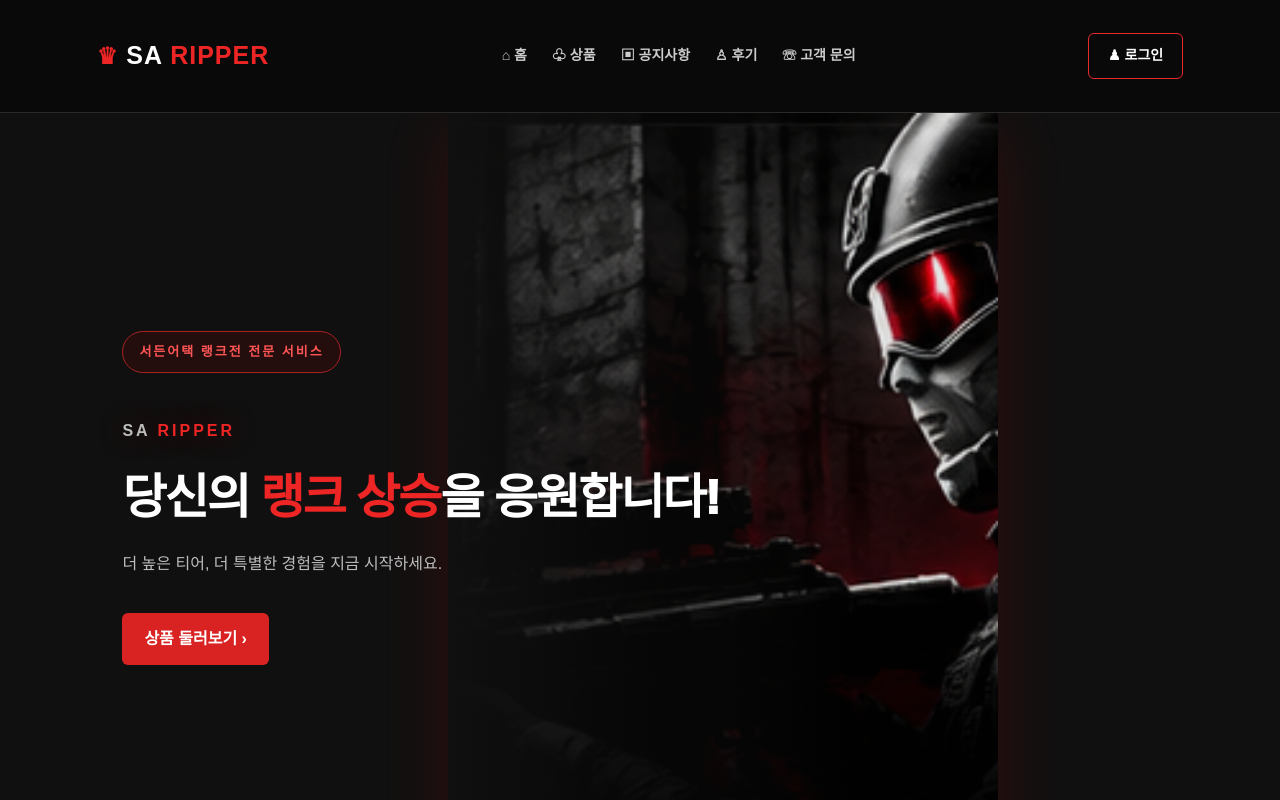
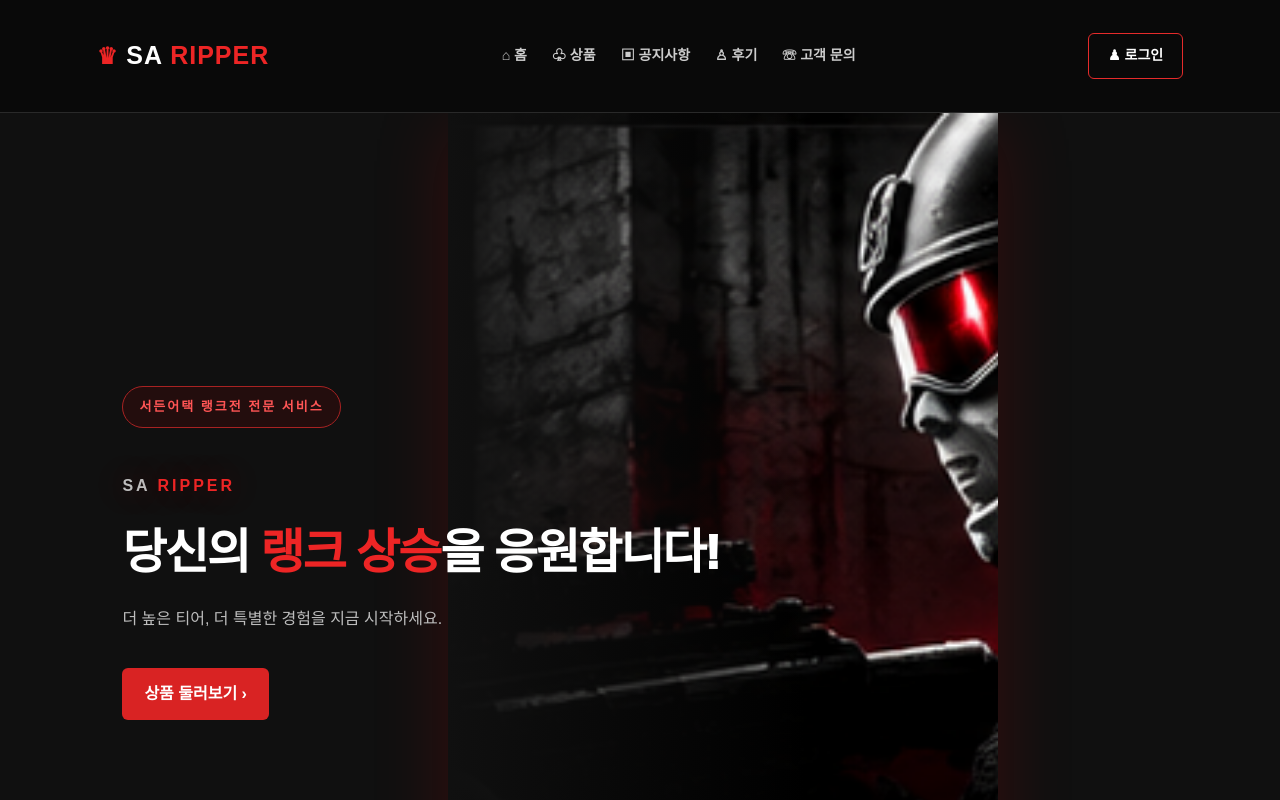
Before and after one commit to Ripper12-bot/sa-ripper, a Next.js app: page / in a window 1280 px wide. Shown: the top 800 px of the page. Built offline with nearby package versions, Linux system fonts and the light colour scheme; no server answers; the database is empty.

Commit message:
Update globals.css

```diff
--- a/app/globals.css
+++ b/app/globals.css
@@ -1082,3 +1082,54 @@
     opacity: 0.4;
   }
 }
+/* 두 번째 참고 이미지처럼 메인 배너 정렬 */
+.mainHero {
+  min-height: 730px;
+  background: #101010;
+}
+
+.heroInner {
+  min-height: 730px;
+}
+
+.heroArtwork {
+  top: 0;
+  bottom: 0;
+  left: 35%;
+  right: 10%;
+  opacity: 1;
+}
+
+.heroArtwork img {
+  width: 100%;
+  height: 100%;
+  object-fit: cover;
+  object-position: center;
+}
+
+.heroArtwork::after {
+  background: linear-gradient(
+    to right,
+    #101010 0%,
+    rgba(16, 16, 16, 0.75) 15%,
+    transparent 65%
+  );
+}
+
+.heroText {
+  max-width: 650px;
+  z-index: 2;
+}
+
+@media (max-width: 800px) {
+  .mainHero,
+  .heroInner {
+    min-height: 520px;
+  }
+
+  .heroArtwork {
+    left: 0;
+    right: 0;
+    opacity: 0.35;
+  }
+}
```
